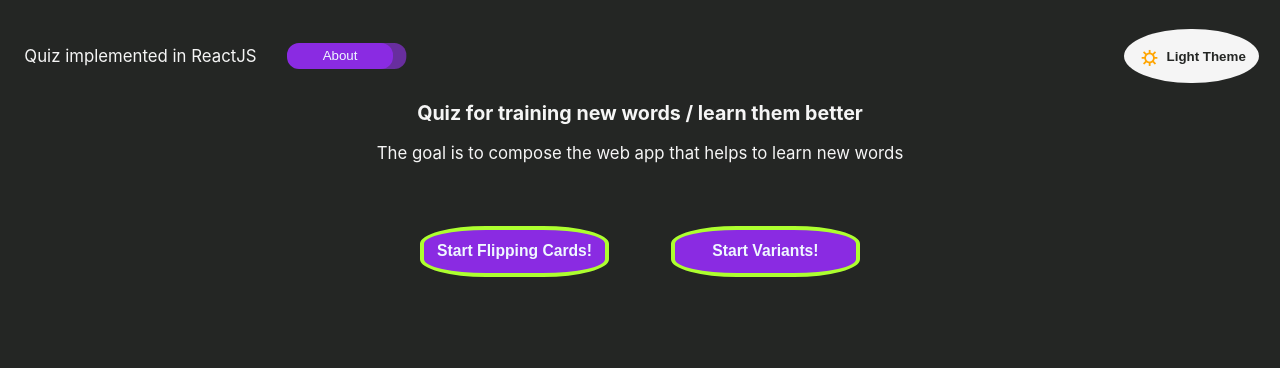
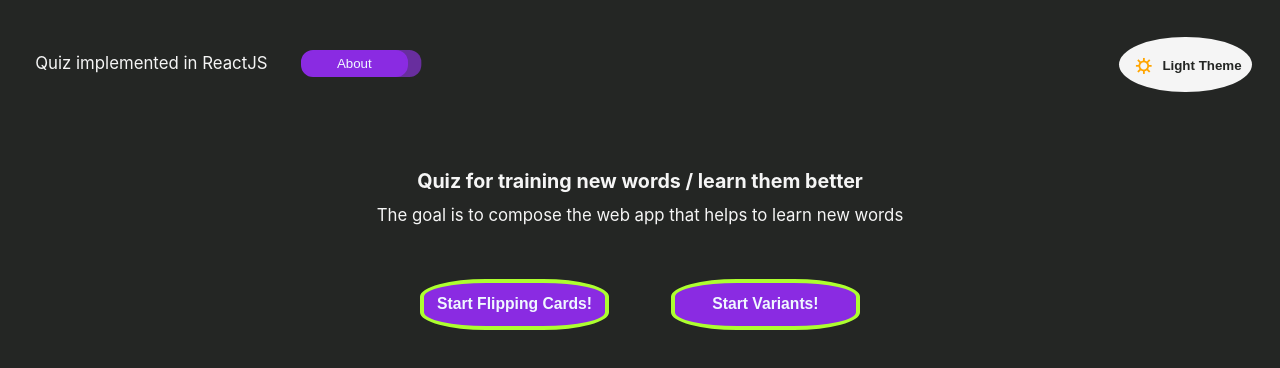
Before and after one commit to sklykov/statpagefolio, a React (Create React App) app in the folder lang_quiz_react/: page / in a window 1280 px wide. Shown: the top 368 px of the page. Built offline with nearby package versions, Linux system fonts and the light colour scheme.

Commit message:
Shifted drilling props and states to the useContext. Styling changes

```diff
--- a/lang_quiz_react/src/App.js
+++ b/lang_quiz_react/src/App.js
@@ -1,28 +1,29 @@
+// Overall imports
 import './styles/App.css';
 
 // Components and React stuff importing
 import NavBar from './components/NavBar';
 import QuizSection from './components/QuizSection';
-import { useState } from "react";  // access some changes in the state
+import { ThemeContext } from './store/ThemeContextProvider';
+import { useContext } from "react";  // access some changes in the state
 
 // Main component of the webpage - App
 export default function App() {
+  // Context value below can be used if only the ThemeContext.Provider is wrapping this component, see index.js
+  const {theme} = useContext(ThemeContext);
+
   // handling switching of the dark / light styling
-  const [pickedStyle, setStyle] = useState('Dark');  // state passed to the components
-  let cssClasses = `App ${pickedStyle}`;  // CSS classes for switching the styles
+  let cssClasses = `App ${theme}`;  // CSS classes for switching the styles
 
-  // Page elements specification in the JSX syntax
+  // Page elements specification using the JSX syntax
   return (
       <main className={cssClasses}>
-
         <header className="App-header">
-        <NavBar pickedStyle={pickedStyle} setStyle={setStyle} />
+          <NavBar />
           <h3> Quiz for training new words / learn them better </h3>
           <p> The goal is to compose the web app that helps to learn new words </p>
         </header>
-
-      <QuizSection quizStarted={false} pickedStyle={pickedStyle}/>
-
+        <QuizSection quizStarted={false} />
       </main>
   );
 }
--- a/lang_quiz_react/src/components/NavBar.css
+++ b/lang_quiz_react/src/components/NavBar.css
@@ -1,7 +1,7 @@
 /* Navbar - the elements on the top of the page - styling (as the component) */
 .navbar {
     display: flex; flex-direction: row; align-items: center;
-    margin-top: 1.25em;
+    margin-top: 1.25em; margin-bottom: 4em;
   }
   .navbar > * {
     margin-left: 1em; margin-right: 1em;
--- a/lang_quiz_react/src/components/NavBar.js
+++ b/lang_quiz_react/src/components/NavBar.js
@@ -9,15 +9,12 @@ function DisplayInfo(){
 
 // The stateless component
 export default function NavBar(props) {
-    const [switchStyle, setSwitchStyle] = useState("Light");  // style text for the button
-    const [styleSymbol, setStyleSymbol] = useState('\u263C');
-    const pickedStyle = props.pickedStyle; const setStyle = props.setStyle;  // passing state from parent
+    const [styleSymbol, setStyleSymbol] = useState('\u263C');  // can be changed by the Ref in the function?
     return (
         <nav className="navbar">
             <div> Quiz implemented in ReactJS </div>
             <button type="button" className="about-button" onClick={DisplayInfo}> About </button>
-            <StyleSwitcher switchStyle={switchStyle} setSwitchStyle={setSwitchStyle} pickedStyle={pickedStyle}
-            setStyle={setStyle} styleSymbol={styleSymbol} setStyleSymbol={setStyleSymbol} />
+            <StyleSwitcher styleSymbol={styleSymbol} setStyleSymbol={setStyleSymbol} />
         </nav>
         );
 }
--- a/lang_quiz_react/src/components/QuizSection.js
+++ b/lang_quiz_react/src/components/QuizSection.js
@@ -4,7 +4,6 @@ import { useState } from "react";
 
 // Component specification
 function QuizSection(props) {
-    const pickedStyle = props.pickedStyle;  // passed from the root element picked style
     const [quizStarted, setQuizStart] = useState(props.quizStarted);  // will be set by the buttons below
     const [chosenQuizType, setQuizType] = useState("NONE");  // selected type of quiz
 
@@ -14,11 +13,11 @@ function QuizSection(props) {
         return (
             <section>
                 <StartQuiz quizStarted={quizStarted} setQuizStart={setQuizStart} chosenQuizType={chosenQuizType}
-                setQuizType={setQuizType} pickedStyle={pickedStyle}>
+                setQuizType={setQuizType}>
                     Flipping Cards
                 </StartQuiz>
                 <StartQuiz quizStarted={quizStarted} setQuizStart={setQuizStart} chosenQuizType={chosenQuizType}
-                setQuizType={setQuizType} pickedStyle={pickedStyle}>
+                setQuizType={setQuizType}>
                     Variants
                 </StartQuiz>
             </section>
@@ -29,7 +28,9 @@ function QuizSection(props) {
             <section>
                 <div> Placeholder for the started Quiz. Here is the game! </div>
                 <StartQuiz quizStarted={quizStarted} setQuizStart={setQuizStart} chosenQuizType={chosenQuizType}
-                setQuizType={setQuizType} pickedStyle={pickedStyle} />
+                setQuizType={setQuizType}>
+                    Actual Quiz
+                </StartQuiz>
             </section>
             );
     }
--- a/lang_quiz_react/src/components/StartQuiz.js
+++ b/lang_quiz_react/src/components/StartQuiz.js
@@ -1,10 +1,13 @@
+import { useContext } from 'react';
+import { ThemeContext } from '../store/ThemeContextProvider';
 import './StartQuiz.css';
 
 // Component specification, automatically make it importable by the root components
 export default function StartQuiz(props){
+    const {theme} = useContext(ThemeContext);
     let quizStarted = props.quizStarted; const setQuizStart = props.setQuizStart;
     const chosenQuizType = props.chosenQuizType; const setQuizType = props.setQuizType;
-    const cssClass = `start-quiz-button start-quiz-button-${props.pickedStyle}`;
+    const cssClass = `start-quiz-button start-quiz-button-${theme}`;
 
     const changeQuizState = () => {
         if (!quizStarted){
--- a/lang_quiz_react/src/components/StyleSwitcher.css
+++ b/lang_quiz_react/src/components/StyleSwitcher.css
@@ -1,25 +1,32 @@
+/* Styling of the button and its elements that switches themes */
 .style-switcher {
-    height: max-content; width: max-content; padding: 1em;
+    height: max-content; width: max-content; padding: 0.5em;
     font-weight: bold; border-radius: 50%; border: 0px;
     margin-left: auto;  /* shift this button to most left within the flexbox */
     display: flex; flex-direction: row; align-items: center;
 }
-.style-switcher-Dark {
+.style-switcher *{
+    margin: 0.125em; padding: 0.125em;
+}
+.style-string {
+    margin-top: 0.45em;   /* centering by flexbox not shifted everything properly */
+    margin-left: 0em;
+}
+.style-symbol {
+    font-size: 1.85em; font-weight: 1000;
+}
+
+/* Styles for two selected themes: dark and light */
+.style-switcher-dark {
     background-color: whitesmoke; color: rgb(36, 38, 36);
+    margin-top: 0.35em;
 }
-.style-switcher-Light {
+.style-switcher-light {
     background-color: rgb(36, 38, 36); color: whitesmoke;
 }
-.style-symbol {
-    font-size: 1.85em; margin-right: 0.25em; font-weight: 1000;
+.style-symbol-light {
+    color: silver;
 }
-.style-symbol-Light {
+.style-symbol-dark {
     color: orange;
 }
-.style-symbol-Dark {
-    color: mistyrose;
-}
-
-.style-string {
-    margin-top: 0.15em;  /* centering by flexbox not shifted everything properly */
-}
--- a/lang_quiz_react/src/components/StyleSwitcher.js
+++ b/lang_quiz_react/src/components/StyleSwitcher.js
@@ -1,27 +1,33 @@
+import { useContext } from 'react';
 import './StyleSwitcher.css';
+import { ThemeContext } from '../store/ThemeContextProvider';
 
 // Style switcher made as the component based on the standard button
 export default function StyleSwitcher(props) {
+    const context = useContext(ThemeContext);  // centrally managed theme switcher
+    let themeName = context.theme === "light" ? "Dark" : "Light";
+
     // Passing inside the states from the parent Components
     const styleSymbol = props.styleSymbol; const setStyleSymbol = props.setStyleSymbol;
-    const switchStyle = props.switchStyle;  const setSwitchStyle = props.setSwitchStyle;
-    const pickedStyle = props.pickedStyle; const setStyle = props.setStyle;
-    const cssStyleSymbol = `style-symbol style-symbol-${switchStyle}`;
-    // Style class specification for switching after clicking
-    let buttonClassName = `style-switcher style-switcher-${pickedStyle}`;  // name of the class will be updated
+
+    // Style class specification for switching after clicking on button between CSS classes with postfixes
+    let cssStyleSymbol = `style-symbol style-symbol-${context.theme}`;
+    let buttonClassName = `style-switcher style-switcher-${context.theme}`;
+
     // Actual function handling clicking of the button
     const handleSwitch = () => {
-        if (switchStyle === "Light") {
-            setSwitchStyle("Dark"); setStyleSymbol('\u263D');
-            setStyle("Light");  // setting new style will cause re-rendering of the parent App
+        context.changeTheme();  // call of the function that changing the theme
+        if (context.theme === "light") {
+            setStyleSymbol('\u263C');
         } else {
-            setStyleSymbol('\u263C'); setSwitchStyle("Light"); setStyle("Dark");
+            setStyleSymbol('\u263D');
         }
     }
+
     return (
         <button className={buttonClassName} onClick={handleSwitch}>
             <span className={cssStyleSymbol}> {styleSymbol} </span>
-            <span className="style-string"> {switchStyle + " Theme"} </span>
+            <span className="style-string"> {themeName + " Theme"} </span>
         </button>
     );
 }
--- a/lang_quiz_react/src/index.js
+++ b/lang_quiz_react/src/index.js
@@ -3,11 +3,14 @@ import ReactDOM from 'react-dom/client';
 import './styles/index.css';
 import App from './App';
 import reportWebVitals from './reportWebVitals';
+import ThemeContextProvider from './store/ThemeContextProvider';  // is used to wrap App because of React caveat
 
 const root = ReactDOM.createRoot(document.getElementById('root'));
 root.render(
   <React.StrictMode>
-    <App />
+    <ThemeContextProvider>
+      <App />
+    </ThemeContextProvider>
   </React.StrictMode>
 );
 
--- /dev/null
+++ b/lang_quiz_react/src/store/ThemeContextProvider.js
@@ -0,0 +1,23 @@
+// Page theme selector using the shared and centrally managed context
+import {createContext, useState} from 'react';
+
+const defaultTheme = "dark";
+
+// Context shared between the components by the import
+export const ThemeContext = createContext({ theme: defaultTheme, changeTheme: () => {} });
+
+// Component for wrapping other component that should use the useContext hook and be re-rendered
+export default function ThemeContextProvider({children}) {
+    const [pageTheme, setPageTheme] = useState(defaultTheme);   // Theme designation
+
+    const changePageTheme = () => {
+        setPageTheme(() => {return pageTheme === "dark" ? "light" : "dark"});
+    }
+
+    return(
+        // Note below how the values are packed with different names! They can auto-populated if they are similar!
+        <ThemeContext.Provider value={{theme: pageTheme, changeTheme: changePageTheme}}>
+            {children}
+        </ThemeContext.Provider>
+    );
+}
--- a/lang_quiz_react/src/styles/App.css
+++ b/lang_quiz_react/src/styles/App.css
@@ -6,7 +6,7 @@
   height: 100vh;  /* Making height equal to the entire page */
 }
 /* All direct children of App class, add some default margins, padding, line-height */
-.App > * {
+.App * {
   margin: 0.25em; padding: 0.2em; line-height: 1.2em;
 }
 
@@ -16,16 +16,16 @@
 
 /* Dark and Bright(Light) themes styling */
 /* Background and text color settings for the Dark theme */
-.Dark {
+.dark {
   background-color: rgb(36, 38, 36);
 }
-.Dark > * {
+.dark > * {
   color: whitesmoke;
 }
 /* Background and text color settings for the Light Theme */
-.Light {
+.light {
   background-color: white;
 }
-.Light > * {
+.light > * {
   color: rgb(42, 70, 70);
 }
```
Also changed, not shown: lang_quiz_react/src/components/StartQuiz.css (+28 -26 lines). Lines whose indentation alone changed are shown as unchanged.
